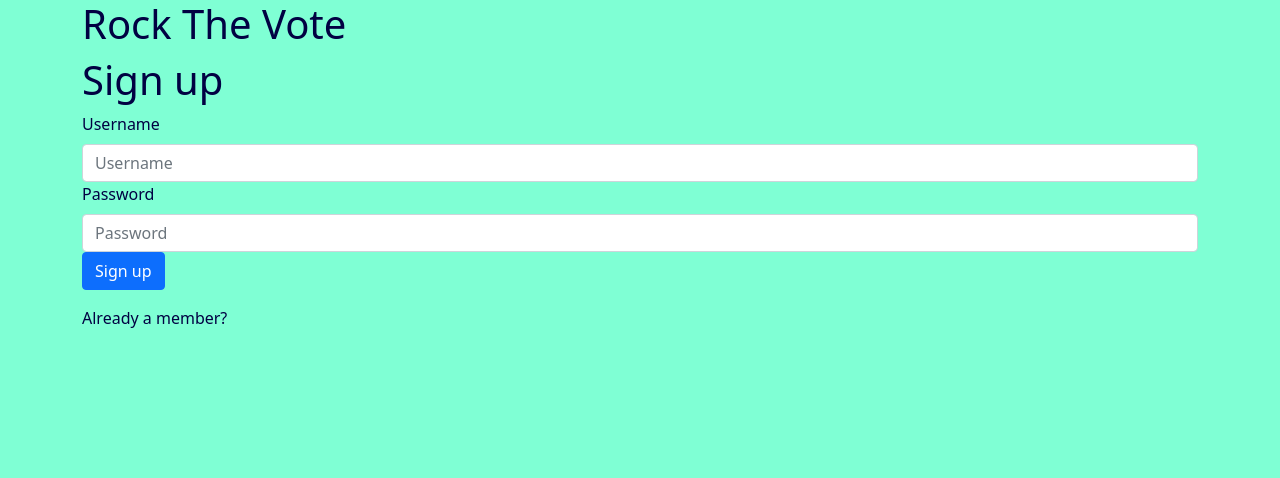
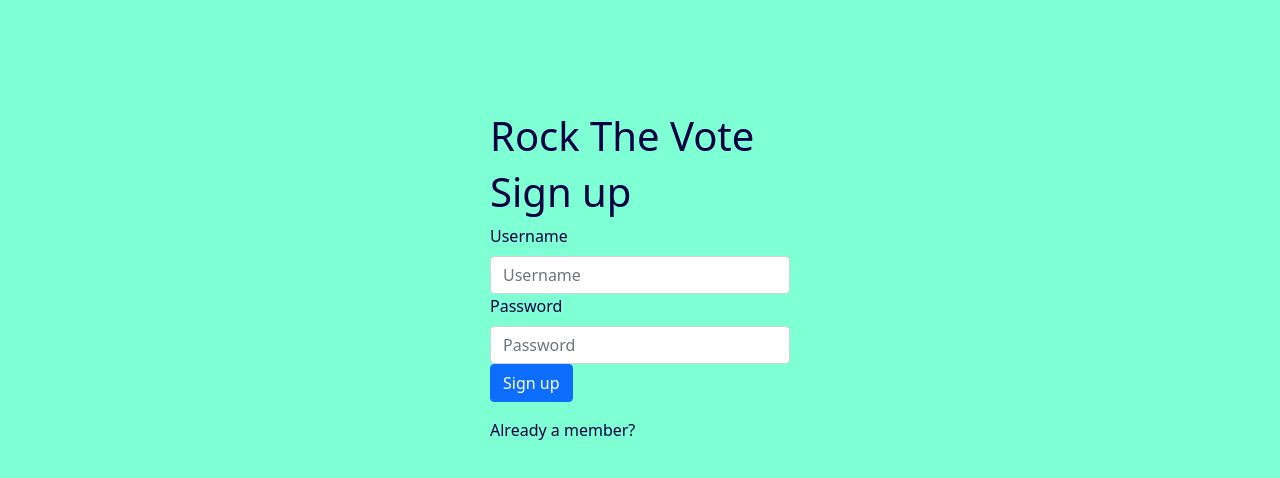
Before and after one commit to noahweaver/rtv, a React (Create React App) app in the folder client/: page / in a window 1280 px wide. Shown: the top 478 px of the page. Built offline with nearby package versions, Linux system fonts and the light colour scheme; no server answers.

Commit message:
spacing adjustment

```diff
--- a/client/src/pages/Auth.js
+++ b/client/src/pages/Auth.js
@@ -35,7 +35,7 @@
   }
 
   return (
-    <div>
+    <div style={{ width: "300px", margin: "10% auto" }}>
       <h1>Rock The Vote</h1>
       { !toggle ?
         <>
```
